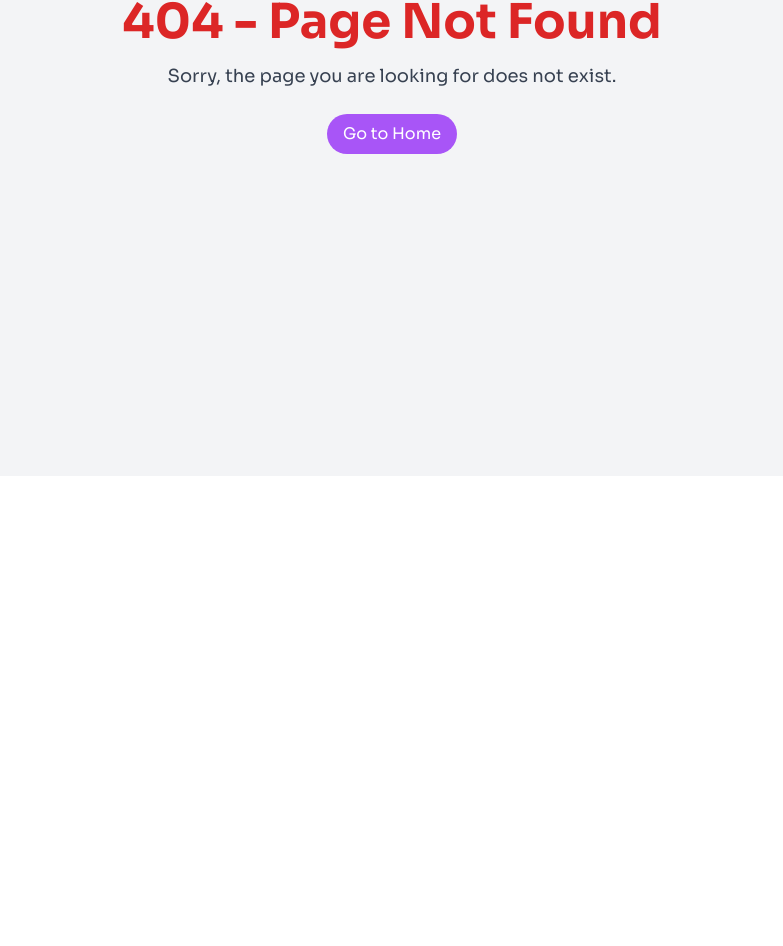
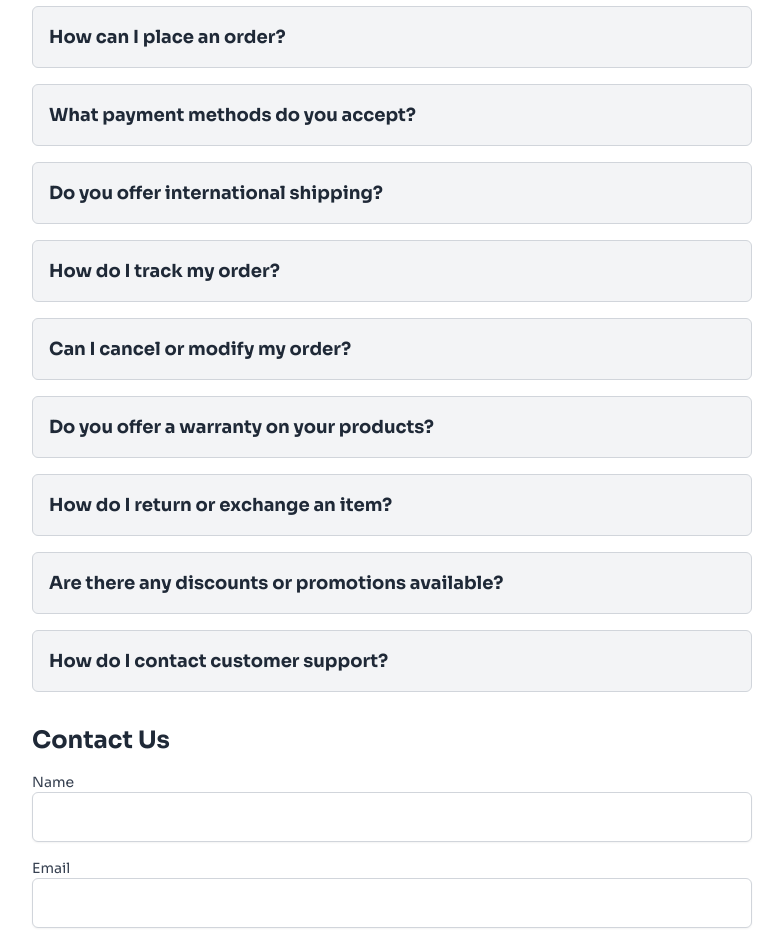
Before and after one commit to programming-hero-web-course-4/b10a8-gadget-heaven-NajibHossain49, a React (Vite) app: page /faqs in a window 1280 px wide. Before the commit this address had no page. Shown: the part 324-1270 px from the top of the page, without its empty margins (248-1031 px from the left). Before the commit the page ends 800 px from the top, so only its background shows below. Built offline with nearby package versions, Linux system fonts and the light colour scheme.

Commit message:
FAQ HelpPage New Route/Page

```diff
--- /dev/null
+++ b/public/FAQ.json
@@ -0,0 +1,44 @@
+{
+    "faqs": [
+      {
+        "question": "What types of gadgets do you sell?",
+        "answer": "At Gadget Haven, we offer a wide range of electronic gadgets including smartphones, smartwatches, headphones, gaming accessories, home automation devices, and more. We strive to provide the latest technology at competitive prices."
+      },
+      {
+        "question": "How can I place an order?",
+        "answer": "Simply browse through our products, select the items you wish to purchase, and add them to your cart. Once you're ready, proceed to checkout, enter your shipping details, and choose your preferred payment method."
+      },
+      {
+        "question": "What payment methods do you accept?",
+        "answer": "We accept a variety of payment methods including credit cards (Visa, MasterCard, American Express), PayPal, and bank transfers."
+      },
+      {
+        "question": "Do you offer international shipping?",
+        "answer": "Yes, we ship to most countries worldwide. Shipping charges and delivery times vary depending on the destination. Please check our shipping policy for more details."
+      },
+      {
+        "question": "How do I track my order?",
+        "answer": "Once your order is shipped, you'll receive a tracking number via email. You can use this tracking number on our website or the carrier's site to track your order's status."
+      },
+      {
+        "question": "Can I cancel or modify my order?",
+        "answer": "Orders can be modified or canceled within 24 hours of placing the order. After that, the order is processed and cannot be changed. Please contact our customer support team immediately if you need assistance."
+      },
+      {
+        "question": "Do you offer a warranty on your products?",
+        "answer": "Yes, all our products come with a manufacturer's warranty, which typically ranges from 6 months to 1 year. The warranty covers manufacturing defects but does not include damage caused by misuse or accidents."
+      },
+      {
+        "question": "How do I return or exchange an item?",
+        "answer": "If you're not satisfied with your purchase, we offer a 30-day return policy. Items must be unused and in their original packaging. To initiate a return or exchange, contact our customer support team with your order details."
+      },
+      {
+        "question": "Are there any discounts or promotions available?",
+        "answer": "Yes! We frequently offer seasonal sales, discounts for first-time buyers, and promotional codes. Be sure to subscribe to our newsletter and follow us on social media for the latest offers."
+      },
+      {
+        "question": "How do I contact customer support?",
+        "answer": "You can reach our customer support team by email at support@gadgethaven.com or through our live chat service available on the website. We aim to respond to all inquiries within 24 hours."
+      }
+    ]
+  }
--- a/src/Components/Navbar.jsx
+++ b/src/Components/Navbar.jsx
@@ -15,8 +15,6 @@ const Navbar = () => {
 
     const initialWishlistItems = getWishlist();
     setWishlistItemCount(initialWishlistItems.length);
-
-
   }, []);
 
   return (
@@ -37,6 +35,9 @@ const Navbar = () => {
           </li>
           <li>
             <NavLink to="/dashboard">Dashboard</NavLink>
+          </li>
+          <li>
+            <NavLink to="/faqs">FAQ</NavLink>
           </li>
         </ul>
       </div>
--- /dev/null
+++ b/src/Pages/HelpPage.jsx
@@ -0,0 +1,100 @@
+import React, { useState } from 'react';
+import { useLoaderData } from 'react-router-dom';
+
+const HelpPage = () => {
+    const [activeIndex, setActiveIndex] = useState(null);
+    const { faqs } = useLoaderData();
+
+    const toggleFAQ = (index) => {
+      setActiveIndex(activeIndex === index ? null : index);
+    };
+
+    return (
+      <div className="max-w-3xl mx-auto p-6">
+        <h1 className="text-3xl font-bold text-center mb-8">Help Center</h1>
+
+        {/* FAQ Section */}
+        {faqs.length > 0 ? (
+          <section className="faq-section mb-8">
+            <h2 className="text-2xl font-semibold mb-4">Frequently Asked Questions</h2>
+            <div className="faq-list space-y-4">
+              {faqs.map((faq, index) => (
+                <div key={index} className="faq-item">
+                  <button
+                    onClick={() => toggleFAQ(index)}
+                    className="w-full text-left p-4 bg-gray-100 hover:bg-gray-200 border border-gray-300 rounded-md text-lg font-semibold"
+                  >
+                    {faq.question}
+                  </button>
+                  {activeIndex === index && (
+                    <div className="faq-answer p-4 mt-2 bg-gray-50 border border-t-0 border-gray-300 rounded-md">
+                      <p>{faq.answer}</p>
+                    </div>
+                  )}
+                </div>
+              ))}
+            </div>
+          </section>
+        ) : (
+          <div className="text-center text-lg font-semibold text-gray-500">
+            No FAQs available at the moment.
+          </div>
+        )}
+
+      {/* Contact Form Section */}
+      <section className="contact-section mb-8">
+        <h2 className="text-2xl font-semibold mb-4">Contact Us</h2>
+        <form className="space-y-4">
+          <div className="form-field">
+            <label htmlFor="name" className="block text-sm font-medium text-gray-700">Name</label>
+            <input
+              type="text"
+              id="name"
+              name="name"
+              required
+              className="w-full p-3 border border-gray-300 rounded-md shadow-sm focus:outline-none focus:ring-2 focus:ring-indigo-500"
+            />
+          </div>
+
+          <div className="form-field">
+            <label htmlFor="email" className="block text-sm font-medium text-gray-700">Email</label>
+            <input
+              type="email"
+              id="email"
+              name="email"
+              required
+              className="w-full p-3 border border-gray-300 rounded-md shadow-sm focus:outline-none focus:ring-2 focus:ring-indigo-500"
+            />
+          </div>
+
+          <div className="form-field">
+            <label htmlFor="message" className="block text-sm font-medium text-gray-700">Message</label>
+            <textarea
+              id="message"
+              name="message"
+              required
+              className="w-full p-3 border border-gray-300 rounded-md shadow-sm focus:outline-none focus:ring-2 focus:ring-indigo-500"
+            />
+          </div>
+
+          <button
+            type="submit"
+            className="w-full py-3 px-6 bg-indigo-600 text-white rounded-md font-semibold hover:bg-indigo-700 focus:outline-none focus:ring-2 focus:ring-indigo-500"
+          >
+            Submit
+          </button>
+        </form>
+      </section>
+
+      {/* Return & Exchange Policy Section */}
+      <section className="policy-section mb-8">
+        <h2 className="text-2xl font-semibold mb-4">Return & Exchange Policy</h2>
+        <p className="text-gray-700">
+          We offer a 15-day return policy for most items. Please ensure the item is unused and in its original packaging. For more details, visit our Return & Exchange Policy page.
+        </p>
+      </section>
+    </div>
+  );
+};
+
+export default HelpPage;
--- a/src/Routes/Routes.jsx
+++ b/src/Routes/Routes.jsx
@@ -6,6 +6,7 @@ import Statistics from "../Pages/Statistics";
 import ProductsList from "../Pages/ProductsList";
 import ProductDetail from "../Pages/ProductDetail";
 import ErrorPage from "../Pages/ErrorPage";
+import HelpPage from "../Pages/HelpPage";
 
 const Routes = createBrowserRouter([
   {
@@ -44,6 +45,12 @@ const Routes = createBrowserRouter([
         path: "nothing",
         element: <Statistics />,
       },
+      {
+        path: "faqs",
+        element: <HelpPage />,
+        loader: () => fetch("../../public/FAQ.json").then(res => res.json()), // Fetch FAQ data
+      }
+
     ],
   },
   {
```
